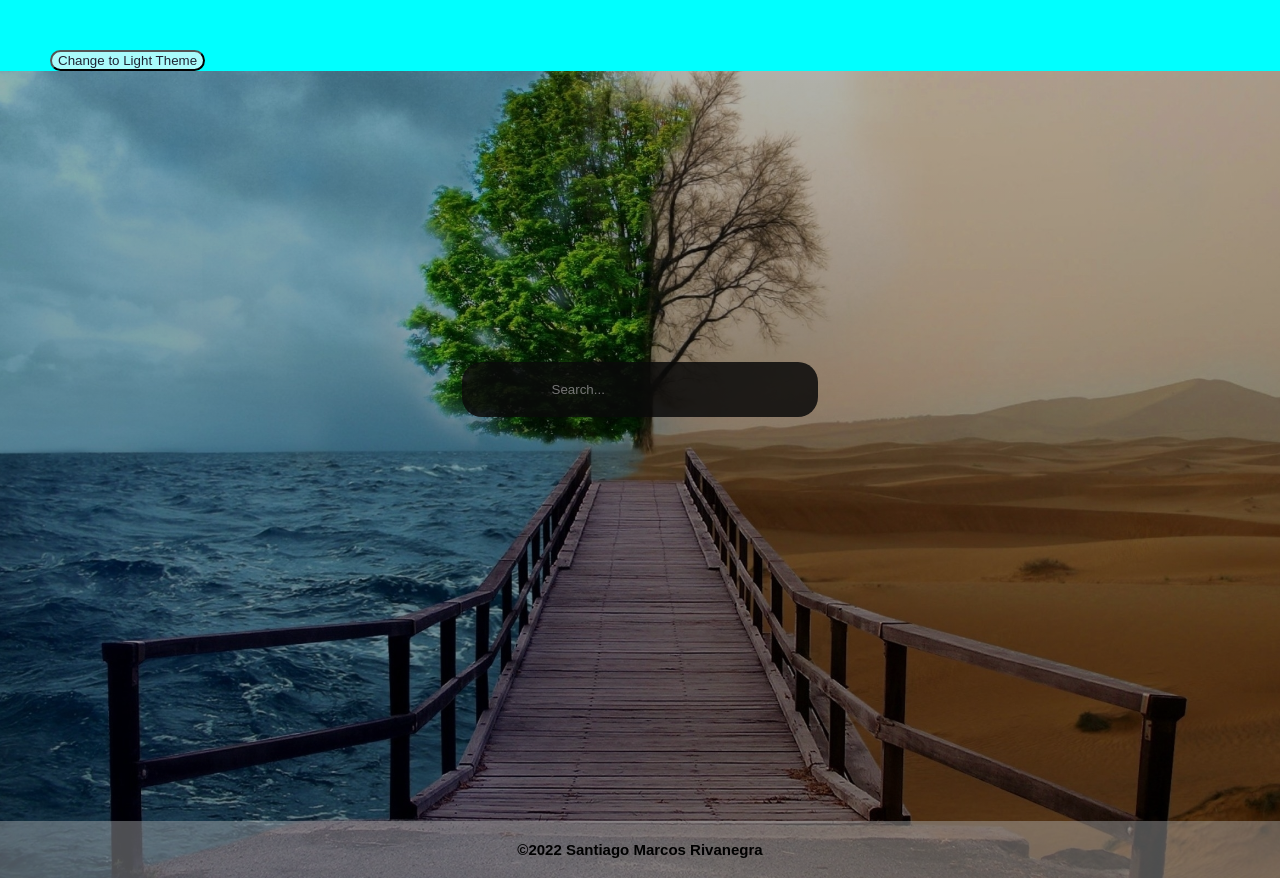
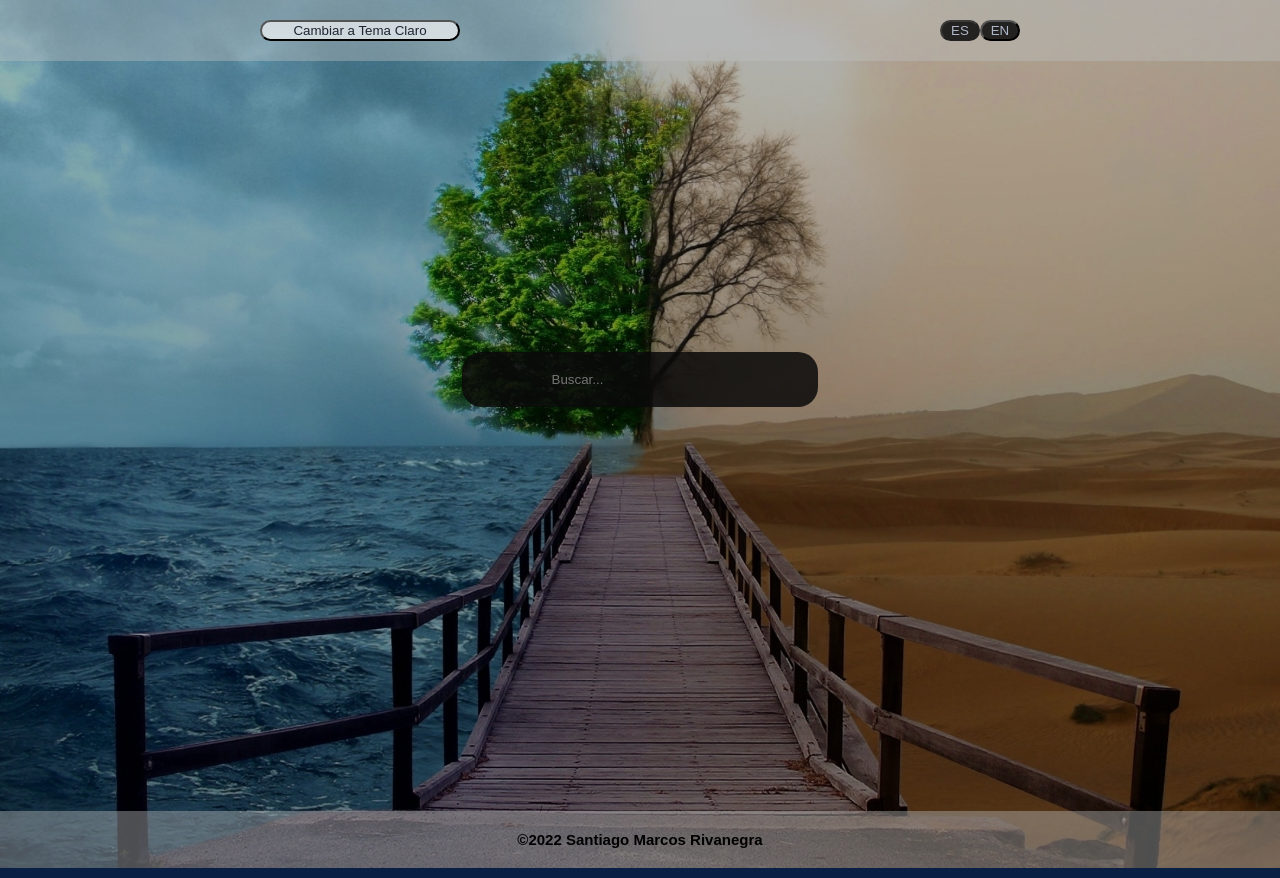
Before and after one commit to SantiagoRivanegra/Weather_PWA, a React (Create React App) app: page / in a window 1280 px wide. Built offline with nearby package versions, Linux system fonts and the light colour scheme.

Commit message:
Add lang, css theme and validate empty search

```diff
--- a/src/App.js
+++ b/src/App.js
@@ -11,8 +11,12 @@ const App = () => {
 
   const search = async (e) => {
     if(e.key === 'Enter') {
-      const data = await fetchWeather(query)
 
+      if(!query){
+        lang === 'es' ? alert('Ingrese una ciudad') : alert('Enter a city')
+      }
+
+      const data = await fetchWeather(query, {lang})
       setWeather(data)
       setQuery('')
     }
@@ -24,12 +28,19 @@ const App = () => {
     light === "OFF" ? setLight("ON") : setLight("OFF");
   }
 
+  const [lang, setLang] = useState("es")
+  function handleLang(e){
+    e.preventDefault(e);
+    lang === "es" ? setLang("en") : setLang("es");
+  }
+
   return (
     <div className="container">
-      <NavBar light={light} handleLight={handleLight}/>
+      <NavBar light={light} handleLight={handleLight} lang={lang} handleLang={handleLang}/>
     <div className="main-container">
       {/* {console.log(light)} */}
-      <input type='text' className='search' placeholder='Search...' value={query} id={light} onChange={(e) => setQuery(e.target.value)} onKeyPress={search} />
+      {console.log(lang)}
+      <input type='text' className='search' placeholder={lang==='es' ? "Buscar..." : "Search..."} value={query} id={light} onChange={(e) => setQuery(e.target.value)} onKeyPress={search} />
       {weather.main && (
         <div className="city" id = {light}>
           <h2 className="city-name" id = {light}>
--- a/src/api/fetchWeather.js
+++ b/src/api/fetchWeather.js
@@ -4,13 +4,14 @@ const URL = 'https://api.openweathermap.org/data/2.5/weather'
 const API_KEY = '56f80bc1563cdddbdfbff3e928efe0cf'
 
 
-export const fetchWeather = async (query) => {
+export const fetchWeather = async (query, {lang}) => {
   const { data } = await axios.get(URL, {
     params: {
       q: query,
       units: 'metric',
       APPID: API_KEY,
-    }
-   })
-   return data
+      lang: lang
+    },
+  })
+  return data
 }
--- a/src/navBar.css
+++ b/src/navBar.css
@@ -1,15 +1,49 @@
 .containerButton{
-  background-color: aqua;
+  display:flex;
+  justify-content: space-around;
+  align-items: center;
+  background-color:rgba(187, 190, 189, 0.411);
+  padding: 20px;
 }
 
 #ON.button{
+  width: 200px;
   color: #aeb6c9;
   background: rgba(10, 10, 10, 0.85);
   border-radius: 20px;
 }
 
 #OFF.button{
+  width: 200px;
   color: #1e2432;
   background: rgba(250, 250, 250, 0.678);
   border-radius: 20px;
 }
+
+#ON.buttonEs{
+  width: 40px;
+  color: #1e2432;
+  background: rgba(250, 250, 250, 0.678);
+  border-radius: 20px;
+}
+
+#OFF.buttonEs{
+  width: 40px;
+  color: #aeb6c9;
+  background: rgba(10, 10, 10, 0.85);
+  border-radius: 20px;
+}
+
+#ON.buttonEn{
+  width: 40px;
+  color: #1e2432;
+  background: rgba(250, 250, 250, 0.678);
+  border-radius: 20px;
+}
+
+#OFF.buttonEn{
+  width: 40px;
+  color: #aeb6c9;
+  background: rgba(10, 10, 10, 0.85);
+  border-radius: 20px;
+}
--- a/src/navBar.js
+++ b/src/navBar.js
@@ -1,13 +1,36 @@
 import React from 'react';
 import './navBar.css'
 
-function NavBar({ light, handleLight }){
+function NavBar({ light, handleLight, lang, handleLang }){
   // console.log(light)
+
   return(
     <div  className = "containerButton" id = {light}>
       {light === 'ON' ?
-      <button className = "button" id={light} onClick={e => handleLight(e)}>Change to Dark Theme</button>
-      : <button className = "button" id={light} onClick={e => handleLight(e)}>Change to Light Theme</button>}
+      <button className = "button" id={light} onClick={e => handleLight(e)}>{lang==='es' ? "Cambiar a Tema Obscuro" : "Change to Dark Theme"}</button>
+      : <button className = "button" id={light} onClick={e => handleLight(e)}>{lang==='es' ? "Cambiar a Tema Claro" : "Change to Light Theme"}</button>}
+
+<div className = "containerLang">
+      {lang === 'es' ? (
+          <button className='buttonEs' id = {light} disabled onClick={e => handleLang(e)}>
+            ES
+          </button>
+        ) : (
+          <button className='buttonEs' id = {light} onClick={e => handleLang(e)}>
+            ES
+          </button>
+        )}
+
+        {lang === 'en' ? (
+          <button className='buttonEn' id = {light} disabled onClick={e => handleLang(e)}>
+            EN
+          </button>
+        ) : (
+          <button className='buttonEn' id = {light} onClick={e => handleLang(e)}>
+            EN
+          </button>
+        )}
+        </div>
     </div>
   )
 }
```
